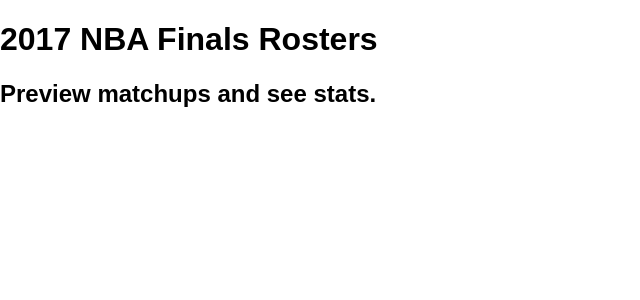
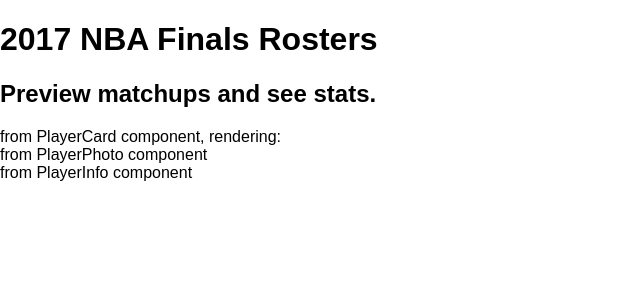
Before and after one commit to zwehr/react-finals-rosters, a React (Create React App) app: page / in a window 1280 px wide. Shown: the top 300 px of the page, without its empty margins (0-640 px from the left). Built offline with nearby package versions, Linux system fonts and the light colour scheme.

Commit message:
create basic versions of necessary component

```diff
--- a/src/components/App.js
+++ b/src/components/App.js
@@ -1,4 +1,7 @@
 import React, { Component } from 'react';
+import cavs from '../json/cavs';
+import warriors from '../json/warriors';
+import PlayerCard from './PlayerCard';
 
 class App extends Component {
   render() {
@@ -6,6 +9,7 @@
       <div className="App">
         <h1>2017 NBA Finals Rosters</h1>
         <h2>Preview matchups and see stats.</h2>
+        <PlayerCard />
       </div>
     );
   }
--- /dev/null
+++ b/src/components/PlayerCard.js
@@ -0,0 +1,17 @@
+import React, { Component } from 'react';
+import PlayerPhoto from './PlayerPhoto';
+import PlayerInfo from './PlayerInfo';
+
+class PlayerCard extends Component {
+  render() {
+    return (
+      <div className="playerCard">
+        from PlayerCard component, rendering:
+        <PlayerPhoto />
+        <PlayerInfo />
+      </div>
+    )
+  }
+}
+
+export default PlayerCard;
--- /dev/null
+++ b/src/components/PlayerInfo.js
@@ -0,0 +1,13 @@
+import React, { Component } from 'react';
+
+class PlayerInfo extends Component {
+  render() {
+    return (
+      <div className="playerInfo">
+        from PlayerInfo component
+      </div>
+    )
+  }
+}
+
+export default PlayerInfo;
--- /dev/null
+++ b/src/components/PlayerPhoto.js
@@ -0,0 +1,13 @@
+import React, { Component } from 'react';
+
+class PlayerPhoto extends Component {
+  render() {
+    return (
+      <div className="playerPhoto">
+        from PlayerPhoto component
+      </div>
+    )
+  }
+}
+
+export default PlayerPhoto;
--- a/src/json/cavs.json
+++ b/src/json/cavs.json
@@ -58,7 +58,7 @@
     "img": "./images/cavs/james-jones.png",
     "number": 1,
     "position": "Guard"
-  }
+  },
   {
     "name": "Dahntay Jones",
     "img": "./images/cavs/dahntay-jones.png",
@@ -71,7 +71,8 @@
     "number": 8,
     "position": "Foward"
   },
-  {"name": "Derrick Williams",
+  {
+    "name": "Derrick Williams",
     "img": "./images/cavs/derrick-williams.png",
     "number": 3,
     "position": "Forward"
```
Also changed, not shown: src/json/warriors.json (+4 -3 lines).
